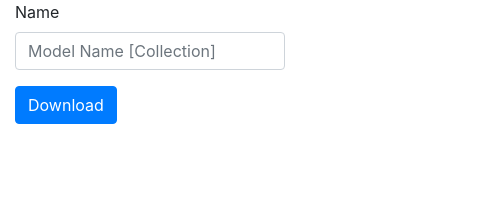
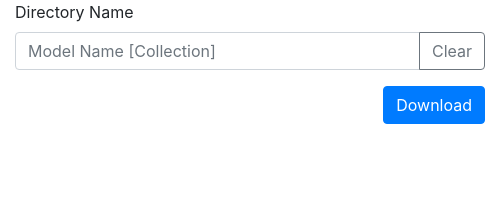
Before and after one commit to wutipong/graphis-download, a browser extension: page popup.html in a window 400 px wide. Shown: the whole page, 500 px wide, since content can reach past the window. Drawn offline with Linux system fonts and the light colour scheme.

Commit message:
Add Clear Button

```diff
--- a/custom.css
+++ b/custom.css
@@ -5,8 +5,8 @@
  */
 
  body, section {			/* Change width and height to own preferences */
-	width: 300px;
-	height: 220px;
+	width: 500px;
+	height: 160px;
 	overflow-x: hidden;
 }
 
--- a/popup.html
+++ b/popup.html
@@ -13,10 +13,17 @@
 <body>
     <div class="container">
         <div class="form-group">
-            <label for="name">Name</label>
-            <input type="text" class="form-control" id="name" placeholder="Model Name [Collection]">
+            <label for="name">Directory Name</label>
+            <div class="input-group mb-3">
+                <input type="text" class="form-control" id="name" placeholder="Model Name [Collection]">
+                <div class="input-group-append">
+                    <button id="clear" class="btn btn-outline-secondary" type="button">Clear</button>
+                </div>
+            </div>
         </div>
-        <button id="download" type="button" class="btn btn-primary">Download</button>
+        <div class="text-right">
+            <button id="download" type="button" class="btn btn-primary">Download</button>
+        </div>
     </div>
     <script src="popup.js"></script>
 </body>
--- a/popup.js
+++ b/popup.js
@@ -15,6 +15,11 @@ $('#name').on('change', function (event) {
     console.log(name);
   })
 });
+
+$("#clear").on("click", function(){
+  $('#name').val("");
+  $("#name").trigger("change");
+})
 
 $("#download").on("click", function () {
   chrome.tabs.query({
```
